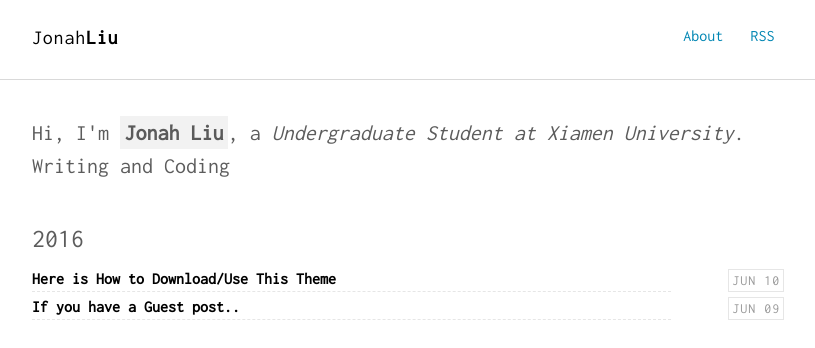
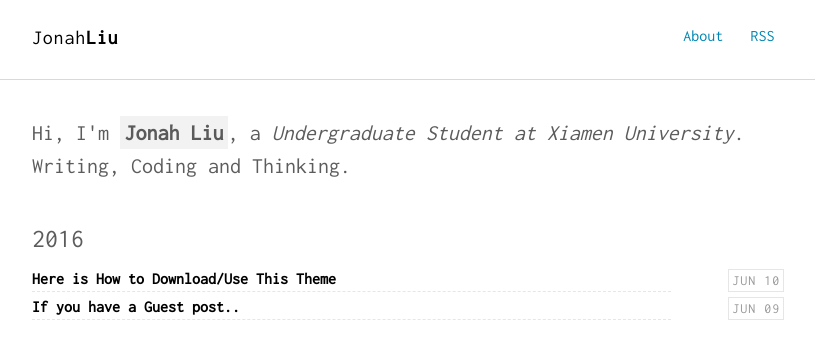
Before and after one commit to shuayliu/shuayliu.github.io, a Jekyll site: the page built from index.html, in a window 1280 px wide. Shown: the top 348 px of the page, without its empty margins (232-1047 px from the left). Built offline with Jekyll 4.4.1, drawn with Linux system fonts in a browser that asks for light colours.

Commit message:
Update _config.yml

```diff
--- a/_config.yml
+++ b/_config.yml
@@ -31,7 +31,7 @@ sass:
 author:
   name     : "Jonah Liu"
   job      : "Undergraduate Student at Xiamen University"
-  bio      : "Writing and Coding"
+  bio      : "Writing, Coding and Thinking."
   thumb    : /images/author.jpg
   email    : jonahliu@outlook.com
   url      : http://me.jonahliu.cf
```
